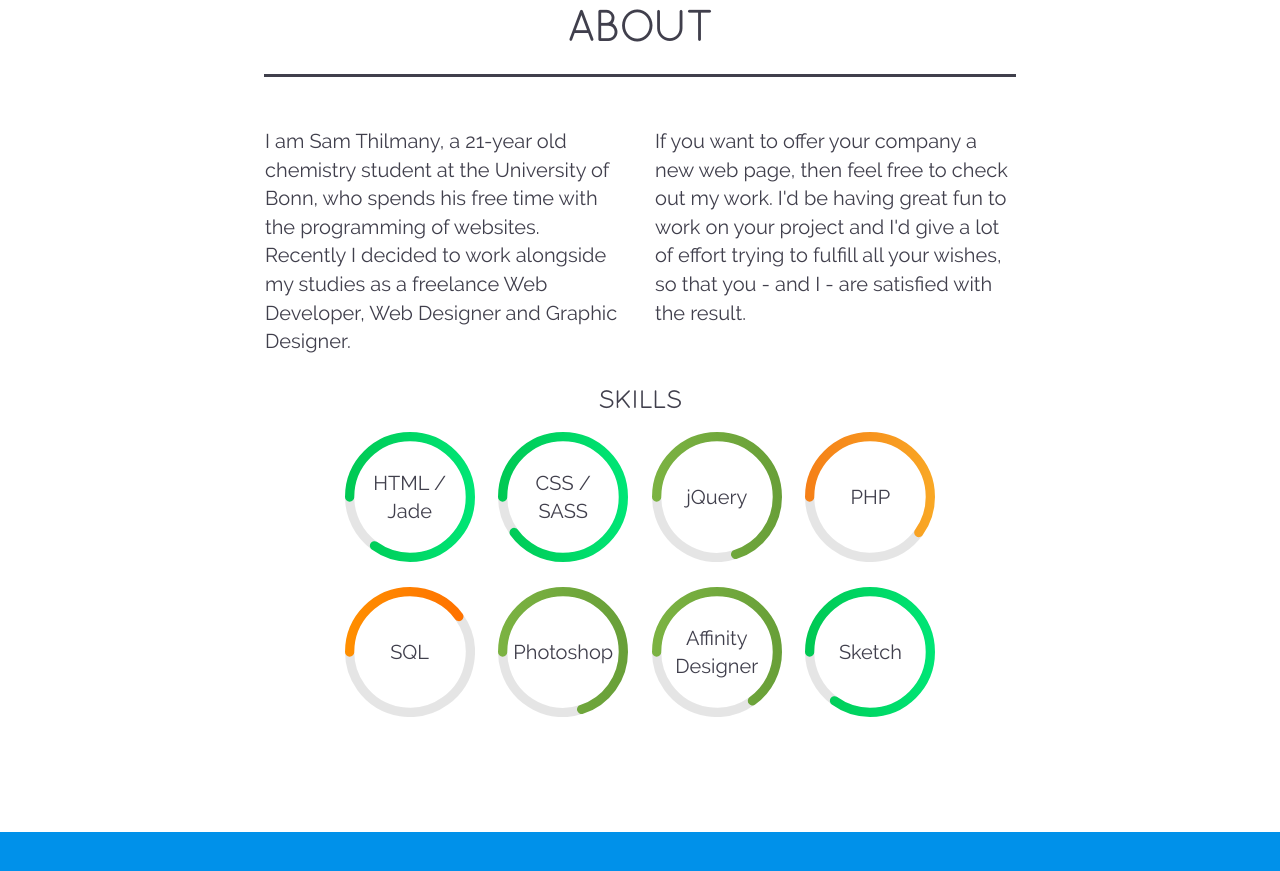
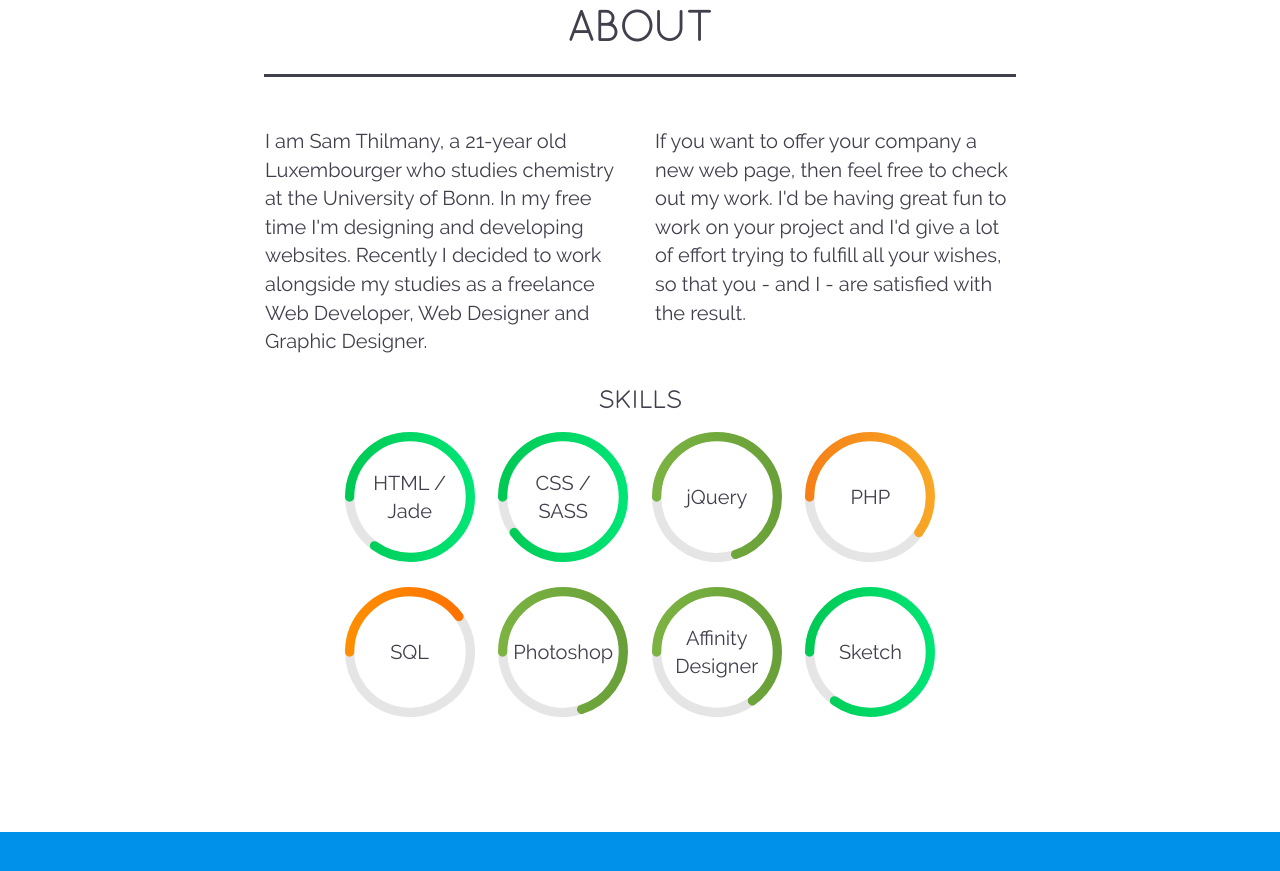
Before and after one commit to SamThilmany/Portfolio, a plain HTML site: page index.html in a window 1280 px wide. Shown: the part 897-1768 px from the top of the page. Drawn offline with Linux system fonts and the light colour scheme; no server answers.

Commit message:
About Text

```diff
--- a/index.html
+++ b/index.html
@@ -125,7 +125,7 @@
         </div>
         <div class="row margin-top">
           <div class="col-lg-4 col-lg-offset-2 content-text">
-            <p>I am Sam Thilmany, a 21-year old chemistry student at the University of Bonn, who spends his free time with the programming of websites. Recently I decided to work alongside my studies as a freelance Web Developer, Web Designer and Graphic Designer.</p>
+            <p>I am Sam Thilmany, a 21-year old Luxembourger who studies chemistry at the University of Bonn. In my free time I'm designing and developing websites. Recently I decided to work alongside my studies as a freelance Web Developer, Web Designer and Graphic Designer.</p>
           </div>
           <div class="col-lg-4 content-text">
             <p>If you want to offer your company a new web page, then feel free to check out my work. I'd be having great fun to work on your project and I'd give a lot of effort trying to fulfill all your wishes, so that you - and I - are satisfied with the result.</p>
```
Also changed, not shown: css/main.css (line endings or trailing spaces).
